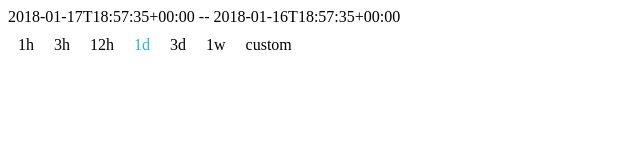
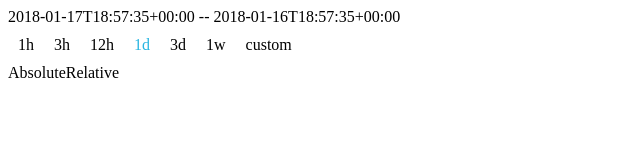
Before and after one commit to Chirpify/React_DatePicker, a React app: page / in a window 1280 px wide. Shown: the top 160 px of the page, without its empty margins (0-640 px from the left). Built offline with nearby package versions, Linux system fonts and the light colour scheme; the HTML template or start-up script is replaced by a standard one.

Commit message:
create a new component to wrap absolute and relative time picker

```diff
--- /dev/null
+++ b/src/components/custom-day-picker.jsx
@@ -0,0 +1,22 @@
+import React from 'react';
+
+class CustomDayPicker extends React.PureComponent {
+
+  constructor(props) {
+    super(props);
+
+  }
+
+  render() {
+    return (
+      <div>
+        <div><span>Absolute</span><span>Relative</span></div>
+
+
+      </div>
+    )
+  }
+
+}
+
+export default CustomDayPicker;
--- a/src/components/day_picker.jsx
+++ b/src/components/day_picker.jsx
@@ -1,5 +1,6 @@
 import React from 'react';
 import ShortcutHeader from './shortcut-header.jsx'
+import CustomDayPicker from './custom-day-picker.jsx'
 
 class DayPicker extends React.PureComponent {
   constructor() {
@@ -13,6 +14,7 @@ class DayPicker extends React.PureComponent {
     return (
       <div>
         <ShortcutHeader />
+        <CustomDayPicker />
       </div>
 
     );
```
